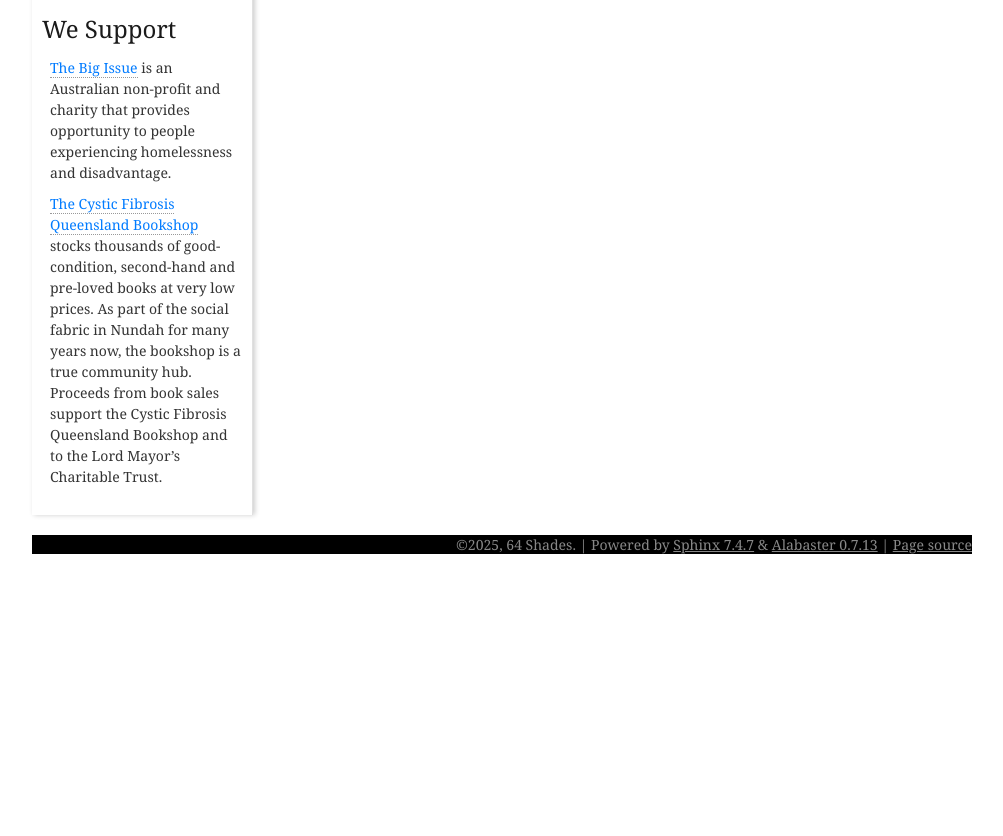
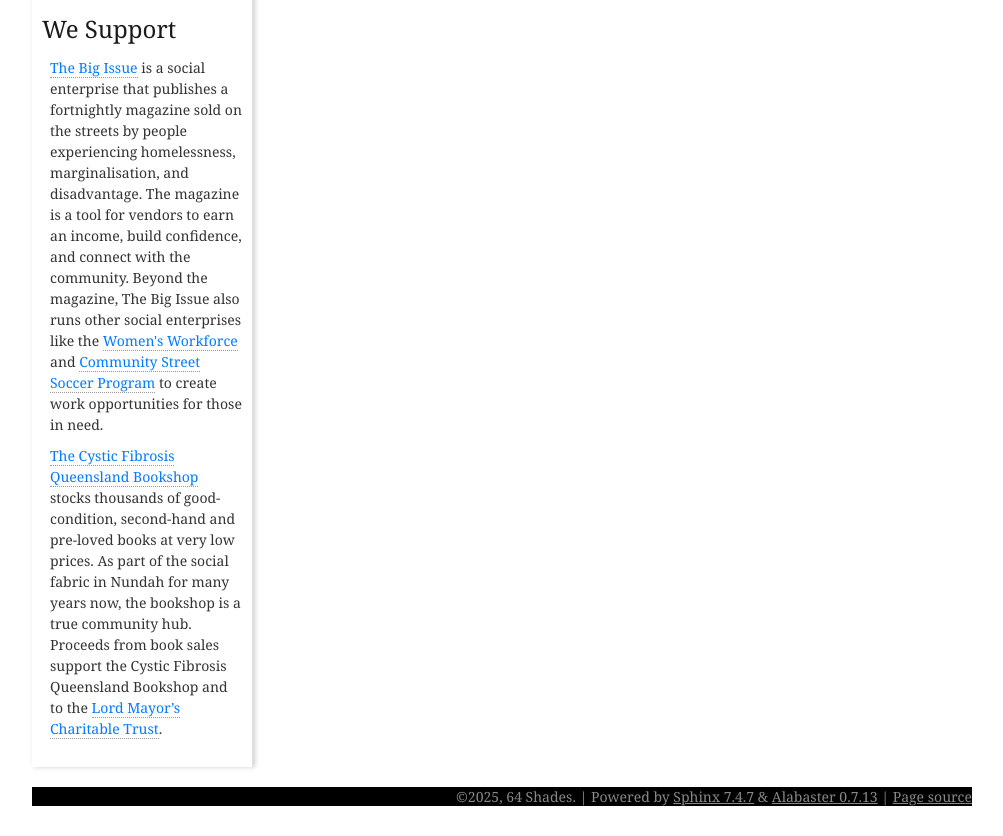
Before and after one commit to 64-shades/64-shades.github.io, a Sphinx documentation site: the page built from doc/source/4-player-chess.rst, in a window 1280 px wide and 1400 px high, scrolled down 1267 px, cut to the strip 564-1400 px from the top of the window. Shown: the whole strip, without its empty margins (138-1141 px from the left). Built offline with Sphinx 7.4.7, drawn with Linux system fonts in a browser that asks for light colours; before the commit the page ends 2415 px from its top, so only the background shows below that.

Commit message:
Add more content (#243)

```diff
--- a/doc/source/_templates/sidebar_we_support.html
+++ b/doc/source/_templates/sidebar_we_support.html
@@ -1,10 +1,19 @@
 <h3>We Support</h3>
 <div>
     <p>
-        <a href="https://thebigissue.org.au/">The Big Issue</a> is an Australian non-profit and charity that provides opportunity to people experiencing homelessness and disadvantage.
+        <a href="https://thebigissue.org.au/">The Big Issue</a> is a social enterprise that publishes a fortnightly
+        magazine sold on the streets by people experiencing homelessness, marginalisation, and disadvantage. The
+        magazine is a tool for vendors to earn an income, build confidence, and connect with the community. Beyond
+        the magazine, The Big Issue also runs other social enterprises like the
+        <a href="https://thebigissue.org.au/our-programs/womens-workforce/">Women's Workforce</a> and
+        <a href="https://thebigissue.org.au/our-programs/street-soccer-program/">Community Street Soccer Program</a> to
+        create work opportunities for those in need.
     </p>
     <p>
-        <a href="https://www.cfqld.org.au/cystic-fibrosis-queensland-bookshop/">The Cystic Fibrosis Queensland Bookshop</a> stocks thousands of good-condition, second-hand and pre-loved books at very low prices. As part of the social fabric in Nundah for many years now, the bookshop is a true community hub.
-        Proceeds from book sales support the Cystic Fibrosis Queensland Bookshop and to the Lord Mayor’s Charitable Trust.
+        <a href="https://www.cfqld.org.au/cystic-fibrosis-queensland-bookshop/">The Cystic Fibrosis Queensland Bookshop</a>
+        stocks thousands of good-condition, second-hand and pre-loved books at very low prices. As part of the social
+        fabric in Nundah for many years now, the bookshop is a true community hub. Proceeds from book sales support the
+        Cystic Fibrosis Queensland Bookshop and to the <a href="https://www.lmct.org.au/">Lord Mayor’s Charitable
+        Trust</a>.
     </p>
 </div>
--- a/doc/source/index.rst
+++ b/doc/source/index.rst
@@ -9,7 +9,7 @@
 64 Shades is a team of cutting-edge game teachers and players who also love open-source on GitHub.
 We’re here to celebrate global games, with a vibrant, tech-loving community.
 
-.. note:: Other than event and games content this site teaches you to move as fast as you can at the speed of light with a special story about mathematics and physics. You will sometimes see snippets of wisdom at the top and or bottom of pages with various facts and figures.
+.. note:: Other than event and games content this site teaches you to move as fast as you can at the speed of light with a special story about mathematics and puzzles. You will sometimes see snippets of wisdom at the top and or bottom of pages with various facts and figures.
 
 .. toctree::
    :maxdepth: 2
```
Also changed, not shown: doc/source/first-event.rst (+12 -0 lines), 1 other file.
